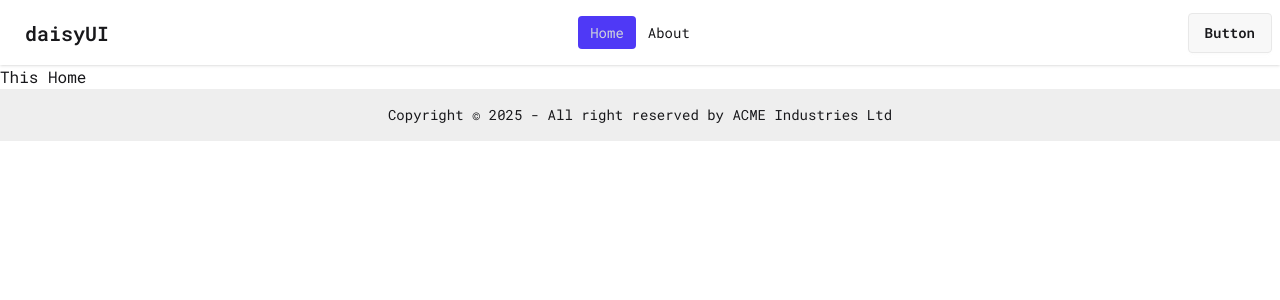
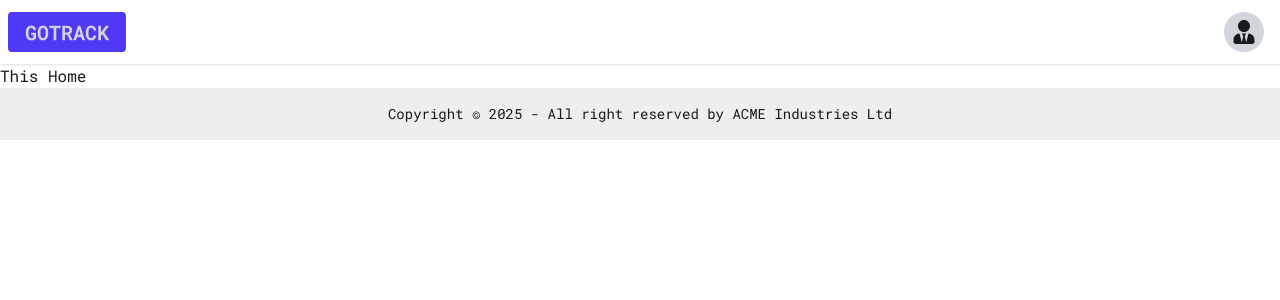
Before and after one commit to nihal0567/final-assignment-client, a React (Vite) app: page / in a window 1280 px wide. Shown: the top 300 px of the page. Built offline with nearby package versions, Linux system fonts and the light colour scheme.

Commit message:
added NavLinks and router to move anoter page

```diff
--- a/src/Components/Navbar.jsx
+++ /dev/null
@@ -1,39 +0,0 @@
-import React from 'react';
-import { NavLink } from 'react-router';
-
-const Navbar = () => {
-    const navLinks = <>
-        <li> <NavLink to="/">Home</NavLink></li>
-        <li> <NavLink to="/about">About</NavLink></li>
-
-
-    </>
-
-    return (
-        <div className="navbar bg-base-100 shadow-sm">
-            <div className="navbar-start">
-                <div className="dropdown">
-                    <div tabIndex={0} role="button" className="btn btn-ghost lg:hidden">
-                        <svg xmlns="http://www.w3.org/2000/svg" className="h-5 w-5" fill="none" viewBox="0 0 24 24" stroke="currentColor"> <path strokeLinecap="round" strokeLinejoin="round" strokeWidth="2" d="M4 6h16M4 12h8m-8 6h16" /> </svg>
-                    </div>
-                    <ul
-                        tabIndex="-1"
-                        className="menu menu-sm dropdown-content bg-base-100 rounded-box z-1 mt-3 w-52 p-2 shadow">
-                        {navLinks}
-                    </ul>
-                </div>
-                <a className="btn btn-ghost text-xl">daisyUI</a>
-            </div>
-            <div className="navbar-center hidden lg:flex">
-                <ul className="menu menu-horizontal px-1">
-                    {navLinks}
-                </ul>
-            </div>
-            <div className="navbar-end">
-                <a className="btn">Button</a>
-            </div>
-        </div>
-    );
-};
-
-export default Navbar;
--- /dev/null
+++ b/src/Components/Shared/Footer.jsx
@@ -0,0 +1,13 @@
+import React from 'react';
+
+const Footer = () => {
+  return (
+    <footer className="footer sm:footer-horizontal footer-center bg-base-300 text-base-content p-4">
+      <aside>
+        <p>Copyright © {new Date().getFullYear()} - All right reserved by ACME Industries Ltd</p>
+      </aside>
+    </footer>
+  );
+};
+
+export default Footer;
--- /dev/null
+++ b/src/Components/Shared/Navbar.jsx
@@ -0,0 +1,47 @@
+import React from 'react';
+import { FaUserTie } from 'react-icons/fa';
+import { NavLink } from 'react-router';
+
+const Navbar = () => {
+    const navLinks = <>
+        <li> <NavLink to="/">Home</NavLink></li>
+        <li> <NavLink to="/all-product">All-Product</NavLink></li>
+        <li> <NavLink to="/about">About Us</NavLink></li>
+        <li> <NavLink to="/contact">Contact</NavLink></li>
+        <li> <NavLink to="/login">Login</NavLink></li>
+        <li> <NavLink to="/register">Register</NavLink></li>
+
+
+    </>
+
+    return (
+        <div className="navbar bg-base-100 shadow-sm">
+            <div className="navbar-start">
+                <div className="dropdown">
+                    <div tabIndex={0} role="button" className="btn btn-ghost lg:hidden">
+                        <svg xmlns="http://www.w3.org/2000/svg" className="h-5 w-5" fill="none" viewBox="0 0 24 24" stroke="currentColor"> <path strokeLinecap="round" strokeLinejoin="round" strokeWidth="2" d="M4 6h16M4 12h8m-8 6h16" /> </svg>
+                    </div>
+                    <ul
+                        tabIndex="-1"
+                        className="menu menu-sm dropdown-content bg-base-100 rounded-box z-1 mt-3 w-52 p-2 shadow">
+                        {navLinks}
+                    </ul>
+                </div>
+                <NavLink to="/" className="btn btn-ghost text-xl bg-amber-50">GOTRACK</NavLink>
+            </div>
+
+            <div className="navbar-end pr-1">
+                <div className="dropdown dropdown-end">
+                    <div tabIndex={0} role="button" className="bg-gray-300 p-2 m-1 rounded-full"><FaUserTie size={24}/> </div>
+                    <ul tabIndex="-1" className="dropdown-content menu bg-base-100 rounded-box z-1 w-52 p-2 shadow-sm">
+                        {
+                            navLinks
+                        }
+                    </ul>
+                </div>
+            </div>
+        </div>
+    );
+};
+
+export default Navbar;
--- a/src/Layout/MainLayout.jsx
+++ b/src/Layout/MainLayout.jsx
@@ -1,7 +1,7 @@
 import React from 'react';
 import { Outlet } from 'react-router';
-import Navbar from '../Components/Navbar';
 import Footer from '../Pages/Footer';
+import Navbar from '../Components/Shared/Navbar';
 
 const MainLayout = () => {
     return (
--- /dev/null
+++ b/src/Pages/AllProduct.jsx
@@ -0,0 +1,11 @@
+import React from 'react';
+
+const AllProduct = () => {
+    return (
+        <div>
+            All Product Page
+        </div>
+    );
+};
+
+export default AllProduct;
--- /dev/null
+++ b/src/Pages/ContactPage.jsx
@@ -0,0 +1,11 @@
+import React from 'react';
+
+const ContactPage = () => {
+    return (
+        <div>
+            Contact page
+        </div>
+    );
+};
+
+export default ContactPage;
--- /dev/null
+++ b/src/Pages/Login.jsx
@@ -0,0 +1,11 @@
+import React from 'react';
+
+const Login = () => {
+    return (
+        <div>
+            Login page
+        </div>
+    );
+};
+
+export default Login;
--- /dev/null
+++ b/src/Pages/Register.jsx
@@ -0,0 +1,11 @@
+import React from 'react';
+
+const Register = () => {
+    return (
+        <div>
+            Register
+        </div>
+    );
+};
+
+export default Register;
--- a/src/Routes/Routes.jsx
+++ b/src/Routes/Routes.jsx
@@ -3,6 +3,10 @@ import MainLayout from "../Layout/MainLayout";
 import Home from "../Layout/Home";
 import About from "../Pages/About";
 import NotFoundPage from "../Pages/NotFoundPage";
+import ContactPage from "../Pages/ContactPage";
+import Login from "../Pages/Login";
+import Register from "../Pages/Register";
+import AllProduct from "../Pages/AllProduct";
 
 export const router = createBrowserRouter([
     {
@@ -14,9 +18,25 @@ export const router = createBrowserRouter([
                 Component: Home
             },
             {
+                path: '/all-product',
+                Component: AllProduct
+            },
+            {
                 path: '/about',
                 Component: About
-            }
+            },
+            {
+                path: '/contact',
+                Component: ContactPage
+            },
+            {
+                path: '/login',
+                Component: Login
+            },
+            {
+                path: '/register',
+                Component: Register
+            },
         ]
     },
     {
```
